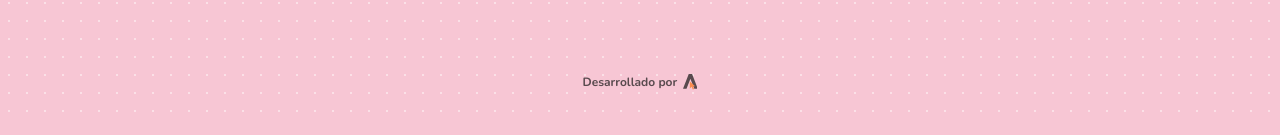
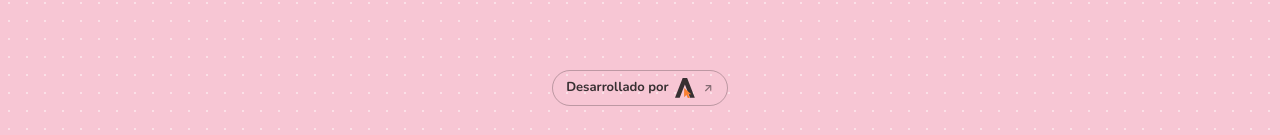
Before and after one commit to gabrielgustin/Ricaso-cartadigital, a plain HTML site: page index.html in a window 1280 px wide. Shown: the part 4794-4929 px from the top of the page. Drawn offline with nearby package versions, Linux system fonts and the light colour scheme.

Commit message:
Firma "Desarrollado por": pastilla más visible con flecha hacia autogestiva.com.ar
Co-Authored-By: Claude Opus 5.5 <noreply@anthropic.com>

```diff
--- a/index.html
+++ b/index.html
@@ -198,7 +198,7 @@ button{font:inherit;color:inherit;cursor:pointer}
   </dl>
   <div class="card foot-brand"><img class="mascot fx i-groove" src="img/rojo.webp" width="720" height="682" alt="" loading="lazy" decoding="async" style="width:110px"><span class="logo">Ricaso</span></div>
 </footer>
-<p style="margin:4px 0 32px;text-align:center;white-space:nowrap"><a href="https://www.autogestiva.com.ar" target="_blank" rel="noopener" aria-label="Desarrollado por Autogestiva" style="display:inline-flex;align-items:center;gap:.45em;color:inherit;text-decoration:none;border:0;padding:0;letter-spacing:normal;text-transform:none;font-weight:400;opacity:.7;font-size:12px;line-height:1"><span>Desarrollado por</span><svg viewBox="0 0 40 42" style="height:1.3em;width:auto" aria-hidden="true"><path d="M0 40 L15.5 0 H24.5 L40 40 H30.5 L20 13 L9.5 40 Z" fill="currentColor"/><path transform="translate(-4.4 -6) scale(1.2)" d="M19 22 V37.5 l3.9-3.7 2.9 6 2.8-1.4-2.9-5.9 h5.3z" fill="#f97316"/></svg></a></p>
+<p style="margin:4px 0 32px;text-align:center;white-space:nowrap"><style>.ag-firma:hover{opacity:1!important;transform:translateY(-1px);border-color:#f97316!important}.ag-firma:hover .ag-f{opacity:1!important;color:#f97316;transform:translate(2px,-2px)}</style><a class="ag-firma" href="https://www.autogestiva.com.ar" target="_blank" rel="noopener" aria-label="Desarrollado por Autogestiva" style="display:inline-flex;align-items:center;gap:.5em;color:inherit;background:none;text-decoration:none;border:1px solid color-mix(in srgb,currentColor 30%,transparent);border-radius:999px;padding:.5em 1em;letter-spacing:normal;text-transform:none;font-weight:500;opacity:.85;font-size:13px;line-height:1;white-space:nowrap;transition:transform .2s,border-color .2s,opacity .2s"><span>Desarrollado por</span><svg viewBox="0 0 40 42" style="height:1.6em;width:auto" aria-hidden="true"><path d="M0 40 L15.5 0 H24.5 L40 40 H30.5 L20 13 L9.5 40 Z" fill="currentColor"/><path transform="translate(-4.4 -6) scale(1.2)" d="M19 22 V37.5 l3.9-3.7 2.9 6 2.8-1.4-2.9-5.9 h5.3z" fill="#f97316"/></svg><svg class="ag-f" viewBox="0 0 24 24" style="height:.95em;width:auto;opacity:.6;transition:transform .2s,color .2s,opacity .2s" fill="none" stroke="currentColor" stroke-width="2.2" stroke-linecap="round" stroke-linejoin="round" aria-hidden="true"><path d="M7 17 17 7M8 7h9v9"/></svg></a></p>
 
 <a class="btn fab" href="https://wa.me/5493518626600" target="_blank" rel="noopener" aria-label="Pedir por WhatsApp">Pedí ya</a>
 <div class="toast" id="toast" aria-live="polite"></div>
```
